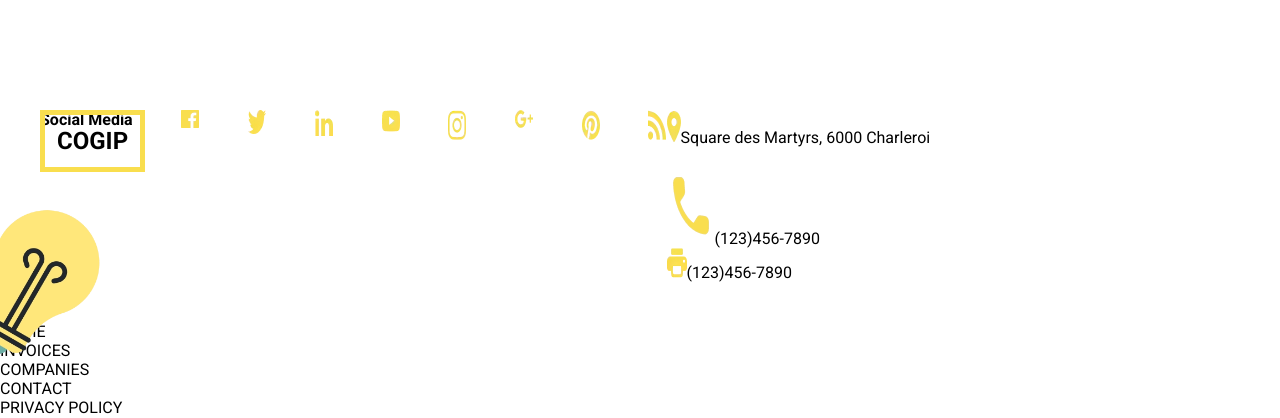
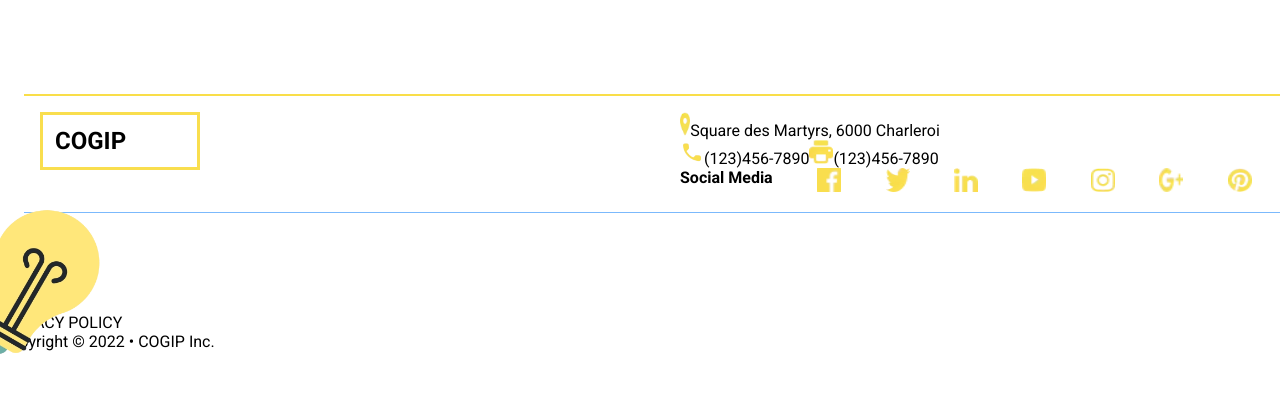
Before and after one commit to manesjonathan/Cogip_Project, a React (Create React App) app: page / in a window 1280 px wide. Shown: the part 1465-1883 px from the top of the page. Built offline with nearby package versions, Linux system fonts and the light colour scheme; no server answers.

Commit message:
modifs footer

```diff
--- a/src/components/Elements/Footer.js
+++ b/src/components/Elements/Footer.js
@@ -11,58 +11,54 @@ import Googleplus from "../../Images/googleplus.avif";
 import Pinterest from "../../Images/pinterest.avif";
 import RSS from "../../Images/rss.avif";
 
-
 const Footer = () => {
   return (
     <footer classeName="footer">
       <nav className="social-container">
+        <div className="wrapper-title">
           <h1 className="footer-title">COGIP</h1>
+        </div>
+        <div classeName="social-div">
+          <img className="logo-location" src={Location} alt="logo location" />
+          Square des Martyrs, 6000 Charleroi
           <ul className="social-contact">
             <li>
-            <img className="logo-location"
-            src={Location}
-            alt="logo location" />
-            Square des Martyrs, 6000 Charleroi
-          </li><br />
+              <img className="logo-phone" src={Phone} alt="logo phone" />
+              (123)456-7890
+            </li>
             <li>
-            <img className="logo-phone"
-            src={Phone}
-            alt="logo phone" />
-            (123)456-7890<br />
-          <li>
-          </li>
-            <img className="logo-printer"
-            src={Printer}
-            alt="logo printer " />
+              <img className="logo-printer" src={Printer} alt="logo printer " />
               (123)456-7890
             </li>
           </ul>
           <ul className="social-media">
             <h4>Social Media</h4>
             <li>
-            <img className="logo-facebook"
+              <img
+                className="logo-facebook"
                 src={Facebook}
-            alt="logo facebook" />
+                alt="logo facebook"
+              />
             </li>
             <li>
-            <img className="logo-twitter"
-            src={Twitter}
-            alt="logo twitter" />
+              <img className="logo-twitter" src={Twitter} alt="logo twitter" />
             </li>
             <li>
-            <img className="logo-linkedin"
+              <img
+                className="logo-linkedin"
                 src={Linkedin}
-            alt="logo linkedin" />
+                alt="logo linkedin"
+              />
             </li>
             <li>
-            <img className="logo-youtube"
-            src={Youtube}
-            alt="logo youtube" />
+              <img className="logo-youtube" src={Youtube} alt="logo youtube" />
             </li>
             <li>
-            <img className="logo-instagram"
+              <img
+                className="logo-instagram"
                 src={Instagram}
-            alt="logo instagram" />
+                alt="logo instagram"
+              />
             </li>
             <li>
               <img
@@ -79,11 +75,10 @@ const Footer = () => {
               />
             </li>
             <li>
-            <img className="logo-rss"
-            src={RSS}
-            alt="logo rss" />
+              <img className="logo-rss" src={RSS} alt="logo rss" />
             </li>
           </ul>
+        </div>
       </nav>
       <nav className="menu-footer">
         <ul className="link-footer">
--- a/src/styles/partials/_footer.scss
+++ b/src/styles/partials/_footer.scss
@@ -5,10 +5,9 @@ footer {
   font-family: h.$roboto;
   font-weight: 500;
   width: 100%;
+  display: flex;
   flex-direction: column;
-
 }
-
 .social-container {
   //background-color: aquamarine;
   width: 100%;
@@ -16,52 +15,72 @@ footer {
   margin: 1.5rem;
   padding: 1rem;
   display: grid;
-  border-top: h.$jaune 2em;  //Chercher pourquoi ça ne fct pas
-  border-bottom: h.$bleu 1em;
-
+  grid-template-columns: repeat(2, 1fr);
+  border-top: solid h.$jaune .125rem;
+  border-bottom: solid h.$bleu .0625rem;
 }
-
+.wrapper-title {
+  width: 25%;
   .footer-title {
     font-family: h.$roboto;
     padding: 0.5em;
     box-sizing: border-box;
-  position: absolute;
-  border: 5px solid #F9DE4E;
-  grid-area: 1 / 1 / 2 / 2;
+    border:3px solid #f9de4e;
+    grid-column-start: 1;
+    grid-column-end: 1;
+  }
+}
+.social-div {
+  grid-column-start: 2;
+  grid-column-end: 2;
+  display: flex;
+  flex-direction: column;
+  width: 100%;
+  height: auto;
+  flex-direction: row;
+}
+.social-media {
+  list-style: none; // Supprime les puces de la liste
+  display: flex; // Active le mode flexbox
+  justify-content: space-between; // Centre les éléments horizontalement
+  img {
+    width: 1.5rem;
+    height: 1.5rem;
+  }
+}
 
+.logo-location {
+  width: auto;
+  height: 1.5rem;
 }
 
 .social-contact {
+  display: flex;
+  flex-direction: row;
+  list-style: none;
 
-  grid-area: 1 / 2 / 2 / 3;
-  display: inline;
-  list-style: none;
+  img {
+    width: 1.5rem;
+    height: 1.5rem;
+  }
 }
 
-/*img {
-  width: 1rem;
-  height: 1rem;
-}*/
-
+.wrapper {
+  display: flex;
+  width: 100%;
+}
+/*
   .title-social {
-  grid-area: 1 / 2 / 2 / 3;
     display: inline;
     list-style: none;
     font-family: h.$inter;
     size: 14px;
   }
 
-.social-media{
-  list-style: none; // Supprime les puces de la liste
-  display: flex; // Active le mode flexbox
-  justify-content: space-between; // Centre les éléments horizontalement
-
-}
-
   .menu-footer {
-
   }
 
   .link-footer {
     display: inline;
   }
+  */
--- a/src/styles/styles.css
+++ b/src/styles/styles.css
@@ -95,6 +95,7 @@ footer {
   font-family: "Roboto";
   font-weight: 500;
   width: 100%;
+  display: flex;
   flex-direction: column;
 }
 
@@ -104,35 +105,31 @@ footer {
   margin: 1.5rem;
   padding: 1rem;
   display: grid;
-  border-top: #F9DE49 2em;
-  border-bottom: #7BB9FC 1em;
+  grid-template-columns: repeat(2, 1fr);
+  border-top: solid #F9DE49 0.125rem;
+  border-bottom: solid #7BB9FC 0.0625rem;
 }
 
-.footer-title {
+.wrapper-title {
+  width: 25%;
+}
+.wrapper-title .footer-title {
   font-family: "Roboto";
   padding: 0.5em;
   box-sizing: border-box;
-  position: absolute;
-  border: 5px solid #F9DE4E;
-  grid-area: 1/1/2/2;
+  border: 3px solid #f9de4e;
+  grid-column-start: 1;
+  grid-column-end: 1;
 }
 
-.social-contact {
-  grid-area: 1/2/2/3;
-  display: inline;
-  list-style: none;
-}
-
-/*img {
-  width: 1rem;
-  height: 1rem;
-}*/
-.title-social {
-  grid-area: 1/2/2/3;
-  display: inline;
-  list-style: none;
-  font-family: "Inter";
-  size: 14px;
+.social-div {
+  grid-column-start: 2;
+  grid-column-end: 2;
+  display: flex;
+  flex-direction: column;
+  width: 100%;
+  height: auto;
+  flex-direction: row;
 }
 
 .social-media {
@@ -140,11 +137,46 @@ footer {
   display: flex;
   justify-content: space-between;
 }
-
-.link-footer {
-  display: inline;
+.social-media img {
+  width: 1.5rem;
+  height: 1.5rem;
 }
 
+.logo-location {
+  width: auto;
+  height: 1.5rem;
+}
+
+.social-contact {
+  display: flex;
+  flex-direction: row;
+  list-style: none;
+}
+.social-contact img {
+  width: 1.5rem;
+  height: 1.5rem;
+}
+
+.wrapper {
+  display: flex;
+  width: 100%;
+}
+
+/*
+  .title-social {
+    display: inline;
+    list-style: none;
+    font-family: h.$inter;
+    size: 14px;
+  }
+
+  .menu-footer {
+  }
+
+  .link-footer {
+    display: inline;
+  }
+  */
 .panneau-container {
   background-color: #F9DE49;
   padding-bottom: 1em;
```
Also changed, not shown: 1 other file (tests, documents, lock files or other folders). Lines whose indentation alone changed are shown as unchanged.
